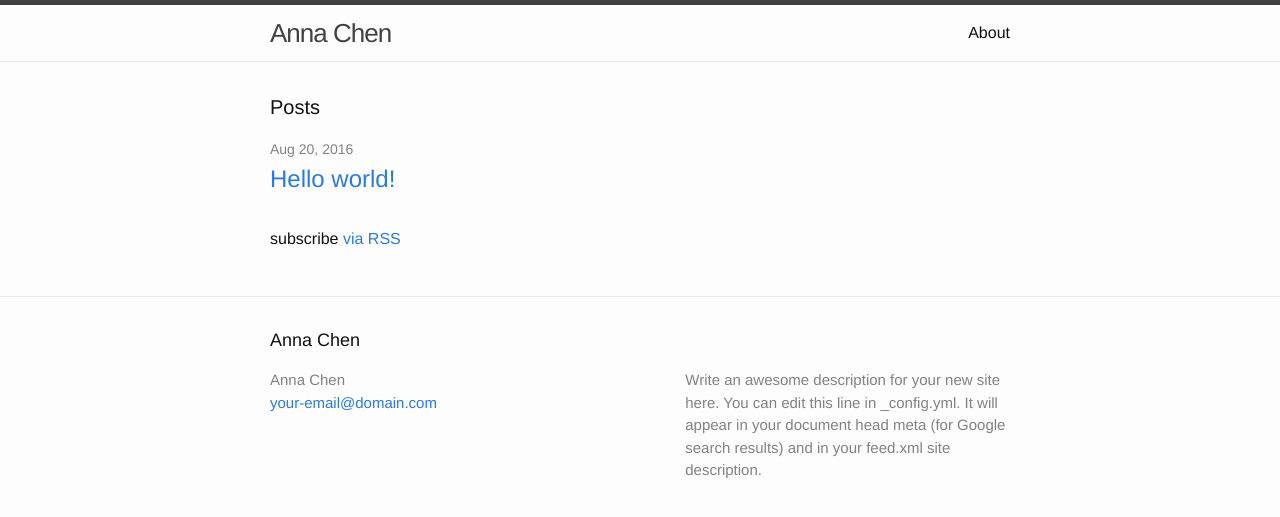
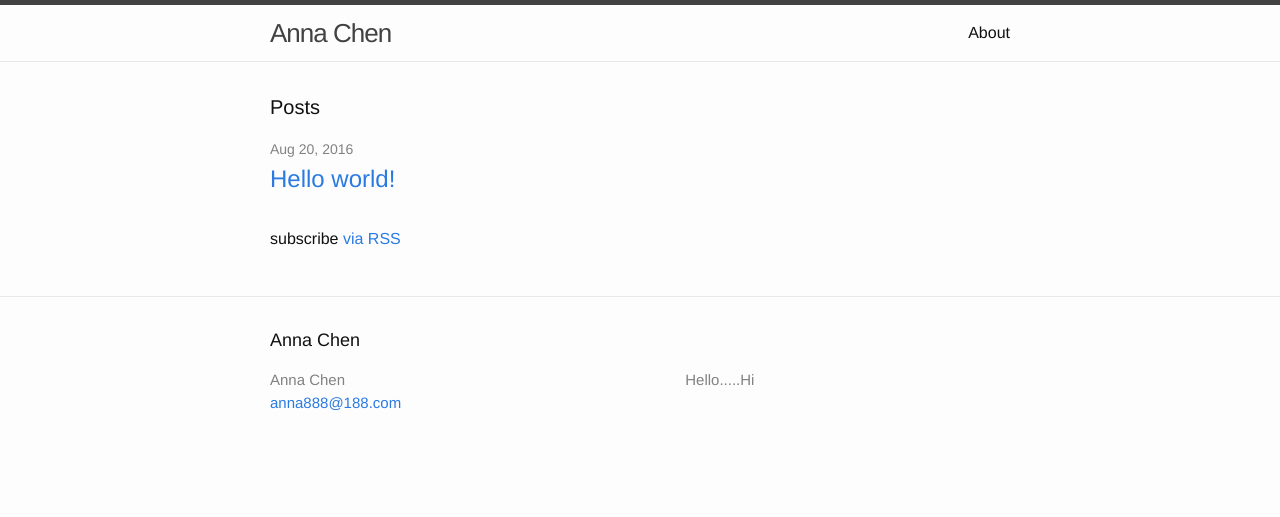
Before and after one commit to annaets/annaets.github.io, a Jekyll site: the page built from index.html, in a window 1280 px wide. Shown: the top 517 px of the page. Built offline with Jekyll 4.4.1, drawn with Linux system fonts in a browser that asks for light colours.

Commit message:
fixed some typo

```diff
--- a/_config.yml
+++ b/_config.yml
@@ -7,11 +7,9 @@
 
 # Site settings
 title: Anna Chen
-email: your-email@domain.com
+email: anna888@188.com
 description: > # this means to ignore newlines until "baseurl:"
-  Write an awesome description for your new site here. You can edit this
-  line in _config.yml. It will appear in your document head meta (for
-  Google search results) and in your feed.xml site description.
+  Hello.....Hi
 baseurl: "" # the subpath of your site, e.g. /blog
 url: "http://annaets.github.io" # the base hostname & protocol for your site
 #twitter_username: jekyllrb
```
